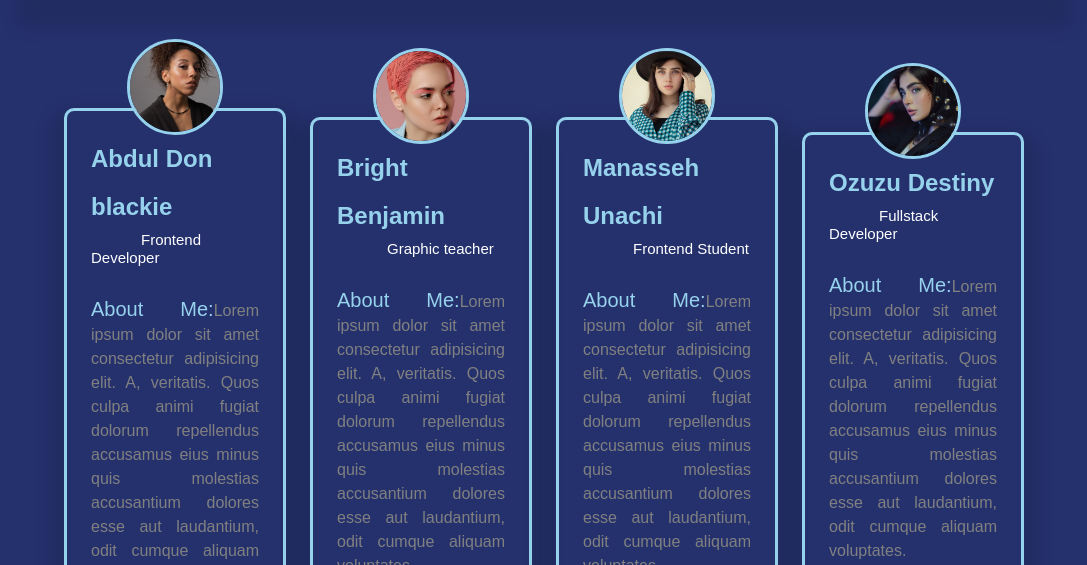
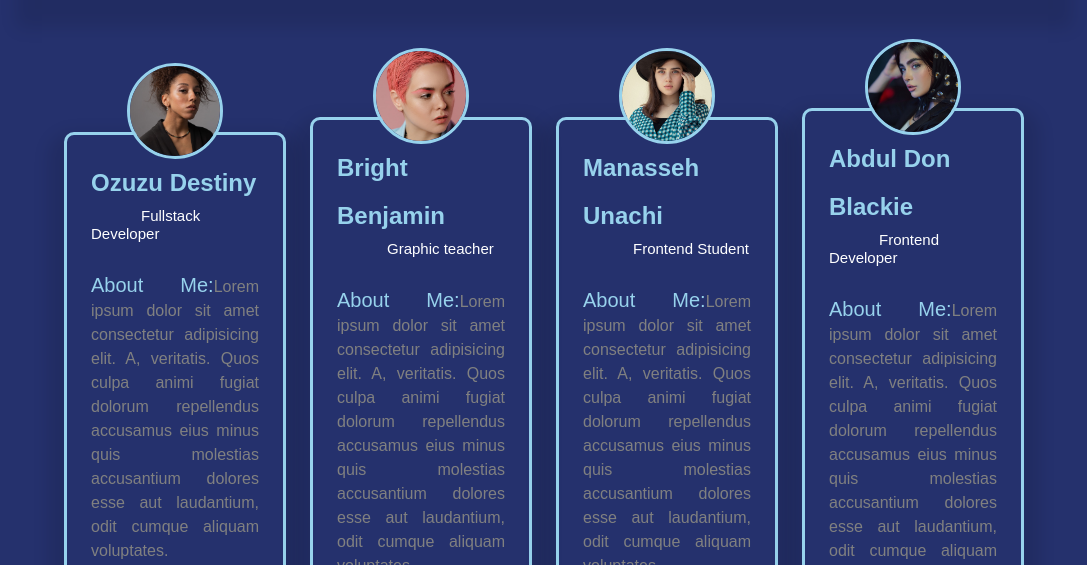
Before and after one commit to Oluebubedestiny/Techsite, a plain HTML site: page index.html in a window 1280 px wide. Shown: the part 1740-2305 px from the top of the page, without its empty margins (96-1183 px from the left). Drawn offline with nearby package versions, Linux system fonts and the light colour scheme.

Commit message:
update on html team

```diff
--- a/index.html
+++ b/index.html
@@ -174,8 +174,8 @@
                 class="team_picture"
               />
             </div>
-            <h2>Abdul Don blackie</h2>
-            <span class="team_post">Frontend Developer</span>
+            <h2>Ozuzu Destiny</h2>
+            <span class="team_post">Fullstack Developer</span>
             <p class="team_desc">
               <span class="about_me">About Me:</span>Lorem ipsum dolor sit amet
               consectetur adipisicing elit. A, veritatis. Quos culpa animi
@@ -270,8 +270,8 @@
                 class="team_picture"
               />
             </div>
-            <h2>Ozuzu Destiny</h2>
-            <span class="team_post">Fullstack Developer</span>
+            <h2>Abdul Don Blackie</h2>
+            <span class="team_post">Frontend Developer</span>
             <p class="team_desc">
               <span class="about_me">About Me:</span>Lorem ipsum dolor sit amet
               consectetur adipisicing elit. A, veritatis. Quos culpa animi
```
